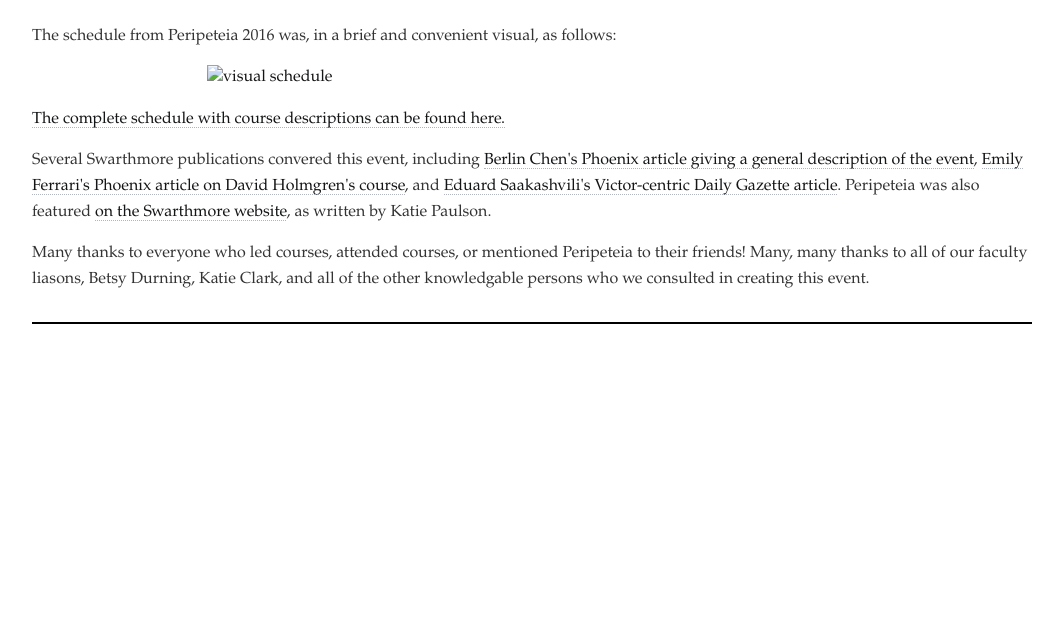
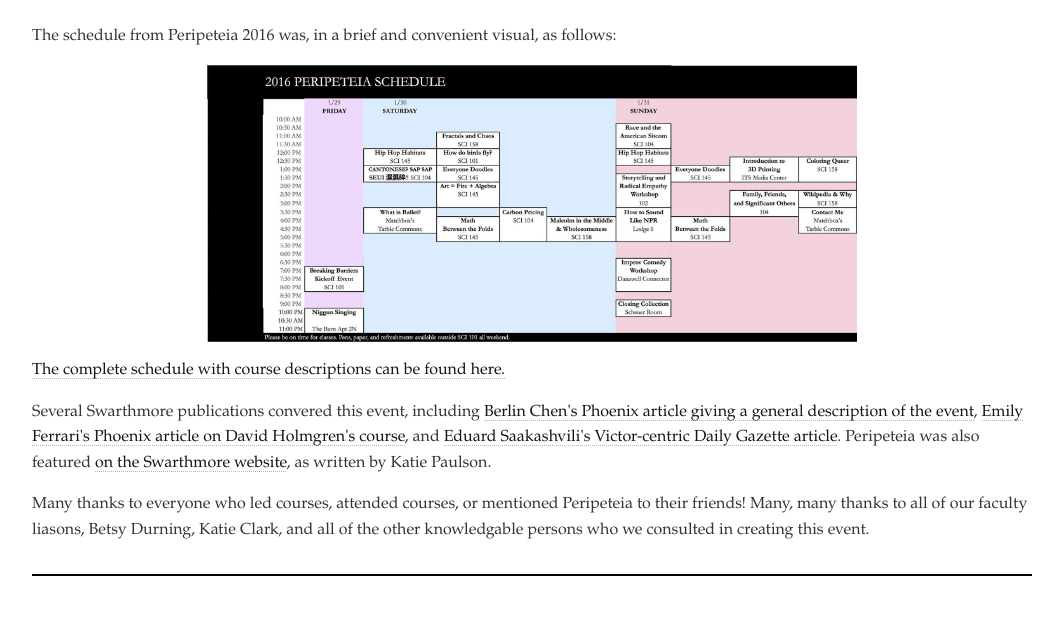
Before and after one commit to emmaremy/peripeteia, a Jekyll site: the page built from 2016/index.html, in a window 1280 px wide. Shown: the part 976-1616 px from the top of the page, without its empty margins (108-1167 px from the left). Built offline with Jekyll 4.4.1, drawn with Linux system fonts in a browser that asks for light colours; before the commit the page ends 1364 px from its top, so only the background shows below that.

Commit message:
fixing image

```diff
--- a/2016/index.html
+++ b/2016/index.html
@@ -20,7 +20,7 @@ other ideas. You can watch it for yourself here: </p>
 <p>The schedule from Peripeteia 2016 was, in
 a brief and convenient visual, as follows:</p>
 
-<a href="{{ site.baseurl }}/2016/images/schedule.jpg"><img src="schedule.jpg" alt="visual schedule"
+<a href="{{ site.baseurl }}/2016/images/schedule.jpg"><img src="{{ site.baseurl }}/2016/images/schedule.jpg" alt="visual schedule"
                                                  style="width:650px"></img></a>
 
 <p><a href="{{ site.baseurl }}/2016/schedule.html">The complete schedule with
```
